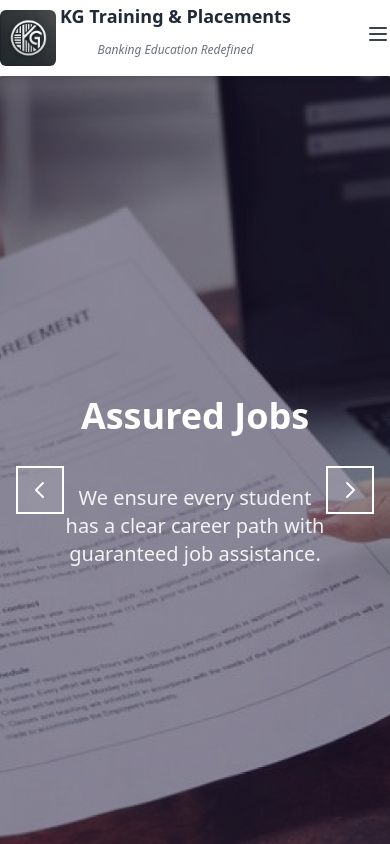
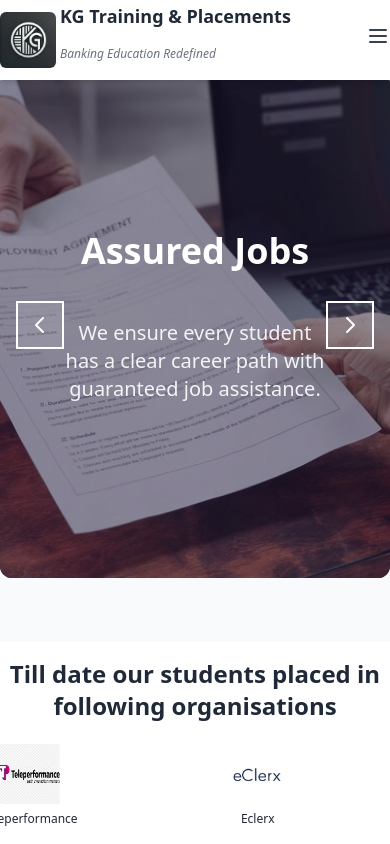
Before and after one commit to Abhinav3291/Frontend-KG, a React (Vite) app: page / in a window 390 px wide. Shown: the top 844 px of the page. Built offline with nearby package versions, Linux system fonts and the light colour scheme.

Commit message:
feat: Update video display and hero section
- Adjusted video container to prevent maximization
- Modified hero section image cropping for mobile
- Fixed testimonial video display issues
- Removed Footer from AboutPage

```diff
--- a/src/components/Hero.tsx
+++ b/src/components/Hero.tsx
@@ -49,10 +49,10 @@ const Hero: React.FC<HeroProps> = () => {
   }, [slideCount]);
 
   return (
-    <section className="relative bg-black text-white h-screen overflow-hidden flex items-center -mt-2 bg-gradient-to-b from-black to-gray-900">
+    <section className="relative bg-black text-white min-h-[60vh] md:h-screen overflow-hidden flex items-center -mt-2 bg-gradient-to-b from-black to-gray-900">
       {/* Background Image */}
       <div
-        className="absolute inset-0 bg-cover bg-center transition-all duration-2000 ease-in-out"
+        className="absolute inset-0 bg-cover bg-center transition-all duration-2000 ease-in-out sm:bg-[length:100%_60%] md:bg-[length:100%_100%] sm:object-top md:object-center"
         style={{
           backgroundImage: `url(${slides[currentSlide].background})`,
           transform: 'translateY(1px)'
--- a/src/components/Navbar.tsx
+++ b/src/components/Navbar.tsx
@@ -22,11 +22,11 @@ const Navbar = () => {
             alt="KG Logo"
             className="w-14 h-14 object-cover rounded-md"
           />
-          <div className="flex flex-col items-center justify-center leading-tight">
+          <div className="flex flex-col items-start justify-center">
             <h1 className="text-lg sm:text-xl font-bold text-gray-800">
               KG Training & Placements
             </h1>
-            <p className="text-xs sm:text-sm italic text-gray-500 -mt-1">
+            <p className="text-xs sm:text-sm italic text-gray-500">
               Banking Education Redefined
             </p>
           </div>
--- a/src/components/TestimonialsSection.tsx
+++ b/src/components/TestimonialsSection.tsx
@@ -98,9 +98,9 @@ const TestimonialsSection = () => {
             <div className="testimonials-video-wrapper">
               <video
                 ref={videoRef}
-                className={`testimonials-video ${isVideoPlaying ? 'playing' : ''}`}
+                className="testimonials-video"
                 onClick={toggleVideoPlay}
-                controls={isVideoPlaying}
+                controls={true}
                 poster="/Screenshot 2025-07-15 094753.png"
                 preload="auto"
                 aria-label="Student testimonials video"
--- a/src/pages/AboutPage.tsx
+++ b/src/pages/AboutPage.tsx
@@ -120,7 +120,7 @@ const AboutPage = () => {
         </div>
       </section>
 
-      <Footer />
+
     </div>
   );
 };
--- a/src/styles/TestimonialsSection.css
+++ b/src/styles/TestimonialsSection.css
@@ -59,10 +59,15 @@
 
 .testimonials-video-wrapper {
   position: relative;
-  padding-top: 56.25%;
-  /* 16:9 Aspect Ratio */
   background: transparent;
+  width: 100%;
+  max-width: 720px;
+  height: auto;
+  aspect-ratio: 16 / 9;
+  margin: 0 auto;
+  overflow: hidden;
 }
+
 
 .testimonials-video {
   position: absolute;
@@ -70,7 +75,7 @@
   left: 0;
   width: 100%;
   height: 100%;
-  object-fit: cover;
+  object-fit: contain;
   background-color: transparent !important;
   border-radius: 12px;
 }
```
